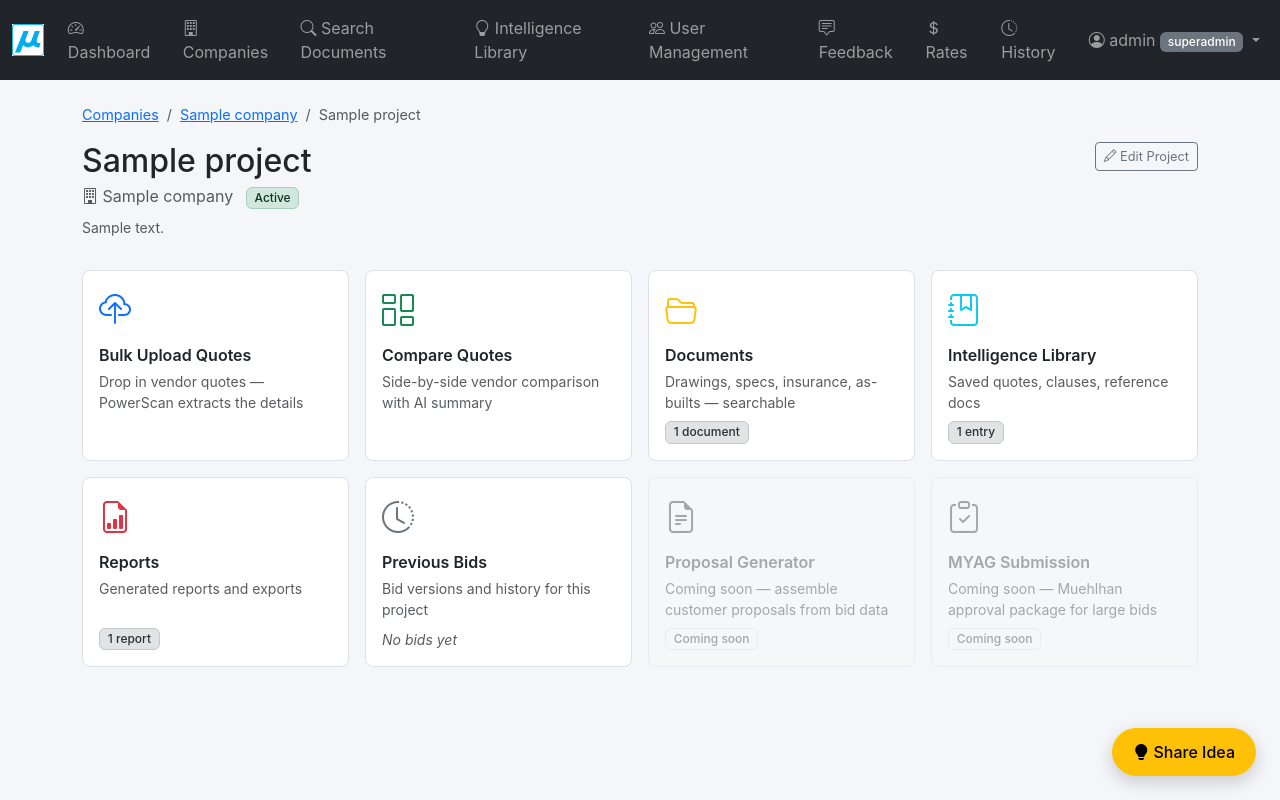
After one commit to jKeonaona/powerscan, a Flask app: page /projects/1 in a window 1280 px wide. The commit adds this page. Run offline with Flask 3, Linux system fonts and the light colour scheme; a user stored in the database is signed in; tables that the repository leaves empty hold one stand-in row (values such as "Sample post").

Commit message:
Add Project Hub landing page with card-based navigation; rename projects list button to Open Project
Co-Authored-By: Claude Sonnet 4.6 <noreply@anthropic.com>

```diff
--- a/app.py
+++ b/app.py
@@ -744,6 +744,52 @@ def create_app():
         db.session.commit()
         flash(f"Project '{project.name}' deleted.", "success")
         return redirect(url_for("projects", company_id=company_id))
+
+    # ── Project Hub ─────────────────────────────────────────────
+
+    @app.route("/projects/<int:project_id>")
+    @login_required
+    def project_hub(project_id):
+        project = db.session.get(Project, project_id) or abort(404)
+        if not current_user.is_superadmin and current_user.company_id != project.company_id:
+            abort(403)
+
+        doc_count = Drawing.query.filter_by(project_id=project_id).count()
+        intel_count = IntelligenceItem.query.filter_by(project_id=project_id).count()
+        saved_categories = (
+            db.session.query(QuoteBatch.category_tag)
+            .filter_by(project_id=project_id, status="saved")
+            .distinct()
+            .count()
+        )
+        reviewing_batches = QuoteBatch.query.filter_by(
+            project_id=project_id, status="reviewing"
+        ).count()
+        report_count = Report.query.filter_by(project_id=project_id).count()
+        previous_bids_count = 0
+        bid_date = None
+        days_to_bid = None
+
+        return render_template(
+            "project_hub.html",
+            project=project,
+            doc_count=doc_count,
+            intel_count=intel_count,
+            saved_categories=saved_categories,
+            reviewing_batches=reviewing_batches,
+            report_count=report_count,
+            previous_bids_count=previous_bids_count,
+            bid_date=bid_date,
+            days_to_bid=days_to_bid,
+        )
+
+    @app.route("/projects/<int:project_id>/previous-bids")
+    @login_required
+    def project_previous_bids(project_id):
+        project = db.session.get(Project, project_id) or abort(404)
+        if not current_user.is_superadmin and current_user.company_id != project.company_id:
+            abort(403)
+        return render_template("project_previous_bids_placeholder.html", project=project)
 
     # ── Drawing Routes ──────────────────────────────────────────
 
--- a/templates/bulk_quote_intake.html
+++ b/templates/bulk_quote_intake.html
@@ -7,7 +7,7 @@
         <ol class="breadcrumb">
             <li class="breadcrumb-item"><a href="{{ url_for('companies') }}">Companies</a></li>
             <li class="breadcrumb-item"><a href="{{ url_for('projects', company_id=project.company_id) }}">{{ project.company.name }}</a></li>
-            <li class="breadcrumb-item"><a href="{{ url_for('drawings', project_id=project.id) }}">{{ project.name }}</a></li>
+            <li class="breadcrumb-item"><a href="{{ url_for('project_hub', project_id=project.id) }}">{{ project.name }}</a></li>
             <li class="breadcrumb-item active">Bulk Quote Intake</li>
         </ol>
     </nav>
--- /dev/null
+++ b/templates/project_hub.html
@@ -0,0 +1,193 @@
+{% extends "base.html" %}
+{% block title %}{{ project.name }} — Project Hub - PowerScan{% endblock %}
+
+{% block content %}
+<div class="container">
+    <nav aria-label="breadcrumb">
+        <ol class="breadcrumb">
+            <li class="breadcrumb-item"><a href="{{ url_for('companies') }}">Companies</a></li>
+            <li class="breadcrumb-item"><a href="{{ url_for('projects', company_id=project.company_id) }}">{{ project.company.name }}</a></li>
+            <li class="breadcrumb-item active">{{ project.name }}</li>
+        </ol>
+    </nav>
+
+    <div class="d-flex justify-content-between align-items-start mb-3">
+        <div>
+            <h2 class="mb-1">{{ project.name }}</h2>
+            <p class="text-muted mb-2"><i class="bi bi-building"></i> {{ project.company.name }}
+                <span class="badge bg-success-subtle text-success-emphasis border border-success-subtle ms-2">Active</span>
+            </p>
+            {% if project.work_scope_list %}
+            <div class="d-flex flex-wrap gap-1 mb-2">
+                {% for item in project.work_scope_list %}
+                <span class="badge bg-info-subtle text-info-emphasis border border-info-subtle">{{ item }}</span>
+                {% endfor %}
+            </div>
+            {% endif %}
+            {% if project.scope_details %}
+            <p class="text-muted small mb-0">{{ project.scope_details }}</p>
+            {% endif %}
+            {% if days_to_bid is not none %}
+            <div class="alert alert-warning py-1 px-3 mt-2 mb-0 d-inline-block small">
+                <i class="bi bi-calendar-event"></i>
+                Bid due {{ bid_date.strftime('%b %d, %Y') }}
+                &mdash; {{ days_to_bid }} day{{ 's' if days_to_bid != 1 else '' }} out
+            </div>
+            {% endif %}
+        </div>
+        {% if current_user.is_admin %}
+        <a href="{{ url_for('edit_project', project_id=project.id) }}"
+           class="btn btn-sm btn-outline-secondary flex-shrink-0 ms-3">
+            <i class="bi bi-pencil"></i> Edit Project
+        </a>
+        {% endif %}
+    </div>
+
+    <div class="row g-3 mt-1">
+
+        <!-- Bulk Upload Quotes -->
+        <div class="col-6 col-md-4 col-lg-3">
+            <a href="{{ url_for('bulk_quote_intake', project_id=project.id) }}"
+               class="card hub-card h-100 text-decoration-none">
+                <div class="card-body d-flex flex-column align-items-start p-3">
+                    <i class="bi bi-cloud-upload fs-2 text-primary mb-2"></i>
+                    <div class="fw-semibold">Bulk Upload Quotes</div>
+                    <div class="text-muted small mt-1 flex-grow-1">Drop in vendor quotes — PowerScan extracts the details</div>
+                    {% if reviewing_batches > 0 %}
+                    <span class="badge bg-warning text-dark mt-2">{{ reviewing_batches }} awaiting review</span>
+                    {% endif %}
+                </div>
+            </a>
+        </div>
+
+        <!-- Compare Quotes -->
+        <div class="col-6 col-md-4 col-lg-3">
+            <a href="{{ url_for('quote_compare_select', project_id=project.id) }}"
+               class="card hub-card h-100 text-decoration-none">
+                <div class="card-body d-flex flex-column align-items-start p-3">
+                    <i class="bi bi-columns-gap fs-2 text-success mb-2"></i>
+                    <div class="fw-semibold">Compare Quotes</div>
+                    <div class="text-muted small mt-1 flex-grow-1">Side-by-side vendor comparison with AI summary</div>
+                    {% if saved_categories > 0 %}
+                    <span class="badge bg-success-subtle text-success-emphasis border border-success-subtle mt-2">
+                        {{ saved_categories }} categor{{ 'ies' if saved_categories != 1 else 'y' }}
+                    </span>
+                    {% endif %}
+                </div>
+            </a>
+        </div>
+
+        <!-- Documents -->
+        <div class="col-6 col-md-4 col-lg-3">
+            <a href="{{ url_for('drawings', project_id=project.id) }}"
+               class="card hub-card h-100 text-decoration-none">
+                <div class="card-body d-flex flex-column align-items-start p-3">
+                    <i class="bi bi-folder2-open fs-2 text-warning mb-2"></i>
+                    <div class="fw-semibold">Documents</div>
+                    <div class="text-muted small mt-1 flex-grow-1">Drawings, specs, insurance, as-builts — searchable</div>
+                    <span class="badge bg-secondary-subtle text-secondary-emphasis border border-secondary-subtle mt-2">
+                        {{ doc_count }} document{{ 's' if doc_count != 1 else '' }}
+                    </span>
+                </div>
+            </a>
+        </div>
+
+        <!-- Intelligence Library -->
+        <div class="col-6 col-md-4 col-lg-3">
+            <a href="{{ url_for('intelligence_library') }}"
+               class="card hub-card h-100 text-decoration-none">
+                <div class="card-body d-flex flex-column align-items-start p-3">
+                    <i class="bi bi-journal-bookmark fs-2 text-info mb-2"></i>
+                    <div class="fw-semibold">Intelligence Library</div>
+                    <div class="text-muted small mt-1 flex-grow-1">Saved quotes, clauses, reference docs</div>
+                    {% if intel_count > 0 %}
+                    <span class="badge bg-secondary-subtle text-secondary-emphasis border border-secondary-subtle mt-2">
+                        {{ intel_count }} entr{{ 'ies' if intel_count != 1 else 'y' }}
+                    </span>
+                    {% endif %}
+                </div>
+            </a>
+        </div>
+
+        <!-- Reports -->
+        <div class="col-6 col-md-4 col-lg-3">
+            <a href="{{ url_for('drawings', project_id=project.id, tab='reports') }}"
+               class="card hub-card h-100 text-decoration-none">
+                <div class="card-body d-flex flex-column align-items-start p-3">
+                    <i class="bi bi-file-earmark-bar-graph fs-2 text-danger mb-2"></i>
+                    <div class="fw-semibold">Reports</div>
+                    <div class="text-muted small mt-1 flex-grow-1">Generated reports and exports</div>
+                    {% if report_count > 0 %}
+                    <span class="badge bg-secondary-subtle text-secondary-emphasis border border-secondary-subtle mt-2">
+                        {{ report_count }} report{{ 's' if report_count != 1 else '' }}
+                    </span>
+                    {% endif %}
+                </div>
+            </a>
+        </div>
+
+        <!-- Previous Bids -->
+        <div class="col-6 col-md-4 col-lg-3">
+            <a href="{{ url_for('project_previous_bids', project_id=project.id) }}"
+               class="card hub-card h-100 text-decoration-none">
+                <div class="card-body d-flex flex-column align-items-start p-3">
+                    <i class="bi bi-clock-history fs-2 text-secondary mb-2"></i>
+                    <div class="fw-semibold">Previous Bids</div>
+                    <div class="text-muted small mt-1 flex-grow-1">Bid versions and history for this project</div>
+                    {% if previous_bids_count > 0 %}
+                    <span class="badge bg-secondary-subtle text-secondary-emphasis border border-secondary-subtle mt-2">
+                        {{ previous_bids_count }} bid{{ 's' if previous_bids_count != 1 else '' }}
+                    </span>
+                    {% else %}
+                    <span class="text-muted small mt-2 fst-italic">No bids yet</span>
+                    {% endif %}
+                </div>
+            </a>
+        </div>
+
+        <!-- Proposal Generator (coming soon) -->
+        <div class="col-6 col-md-4 col-lg-3">
+            <div class="card hub-card hub-card--coming-soon h-100">
+                <div class="card-body d-flex flex-column align-items-start p-3">
+                    <i class="bi bi-file-earmark-text fs-2 text-muted mb-2"></i>
+                    <div class="fw-semibold text-muted">Proposal Generator</div>
+                    <div class="text-muted small mt-1 flex-grow-1">Coming soon — assemble customer proposals from bid data</div>
+                    <span class="badge bg-light text-muted border mt-2">Coming soon</span>
+                </div>
+            </div>
+        </div>
+
+        <!-- MYAG Submission (coming soon) -->
+        <div class="col-6 col-md-4 col-lg-3">
+            <div class="card hub-card hub-card--coming-soon h-100">
+                <div class="card-body d-flex flex-column align-items-start p-3">
+                    <i class="bi bi-clipboard-check fs-2 text-muted mb-2"></i>
+                    <div class="fw-semibold text-muted">MYAG Submission</div>
+                    <div class="text-muted small mt-1 flex-grow-1">Coming soon — Muehlhan approval package for large bids</div>
+                    <span class="badge bg-light text-muted border mt-2">Coming soon</span>
+                </div>
+            </div>
+        </div>
+
+    </div>
+</div>
+
+<style>
+.hub-card {
+    border: 1px solid #dee2e6;
+    border-radius: 0.5rem;
+    transition: box-shadow 0.15s ease, transform 0.15s ease;
+    color: inherit;
+}
+a.hub-card:hover {
+    box-shadow: 0 4px 16px rgba(0,0,0,0.12);
+    transform: translateY(-2px);
+    border-color: #adb5bd;
+}
+.hub-card--coming-soon {
+    opacity: 0.5;
+    background-color: #f8f9fa;
+    cursor: default;
+}
+</style>
+{% endblock %}
--- a/templates/projects.html
+++ b/templates/projects.html
@@ -39,8 +39,8 @@
                     <p class="text-muted mb-0">{{ project.drawings | length }} document(s)</p>
                 </div>
                 <div class="card-footer bg-transparent d-flex justify-content-between">
-                    <a href="{{ url_for('drawings', project_id=project.id) }}" class="btn btn-sm btn-outline-primary">
-                        View Documents
+                    <a href="{{ url_for('project_hub', project_id=project.id) }}" class="btn btn-sm btn-outline-primary">
+                        Open Project
                     </a>
                     {% if current_user.is_admin %}
                     <form method="POST" action="{{ url_for('delete_project', project_id=project.id) }}"
--- a/templates/quote_compare.html
+++ b/templates/quote_compare.html
@@ -8,7 +8,7 @@
             <ol class="breadcrumb">
                 <li class="breadcrumb-item"><a href="{{ url_for('companies') }}">Companies</a></li>
                 <li class="breadcrumb-item"><a href="{{ url_for('projects', company_id=project.company_id) }}">{{ project.company.name }}</a></li>
-                <li class="breadcrumb-item"><a href="{{ url_for('drawings', project_id=project.id) }}">{{ project.name }}</a></li>
+                <li class="breadcrumb-item"><a href="{{ url_for('project_hub', project_id=project.id) }}">{{ project.name }}</a></li>
                 <li class="breadcrumb-item"><a href="{{ url_for('quote_compare_select', project_id=project.id) }}">Compare Quotes</a></li>
                 <li class="breadcrumb-item active">{{ category_tag }}</li>
             </ol>
--- a/templates/quote_compare_select.html
+++ b/templates/quote_compare_select.html
@@ -7,7 +7,7 @@
         <ol class="breadcrumb">
             <li class="breadcrumb-item"><a href="{{ url_for('companies') }}">Companies</a></li>
             <li class="breadcrumb-item"><a href="{{ url_for('projects', company_id=project.company_id) }}">{{ project.company.name }}</a></li>
-            <li class="breadcrumb-item"><a href="{{ url_for('drawings', project_id=project.id) }}">{{ project.name }}</a></li>
+            <li class="breadcrumb-item"><a href="{{ url_for('project_hub', project_id=project.id) }}">{{ project.name }}</a></li>
             <li class="breadcrumb-item active">Compare Quotes</li>
         </ol>
     </nav>
```
Also changed, not shown: templates/drawings.html (+4 -9 lines), templates/project_previous_bids_placeholder.html (added, +33 -0 lines).
